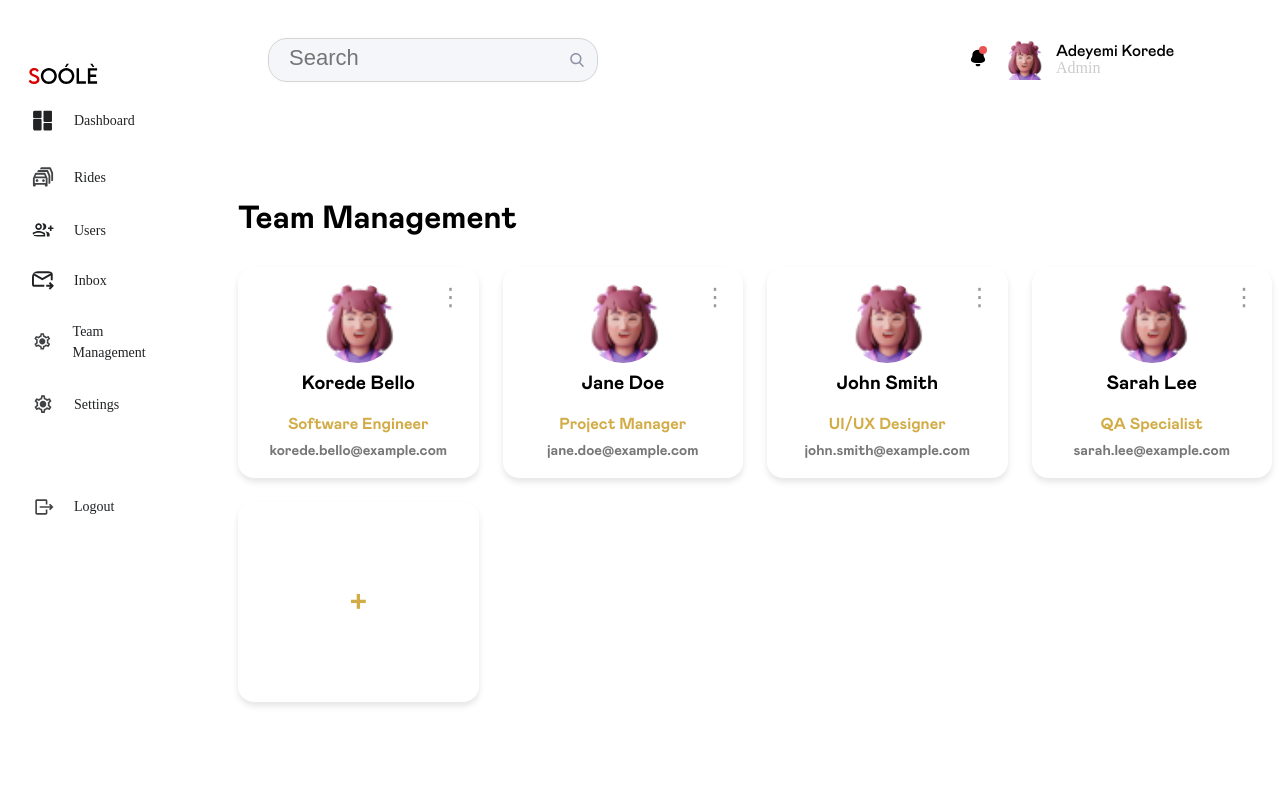
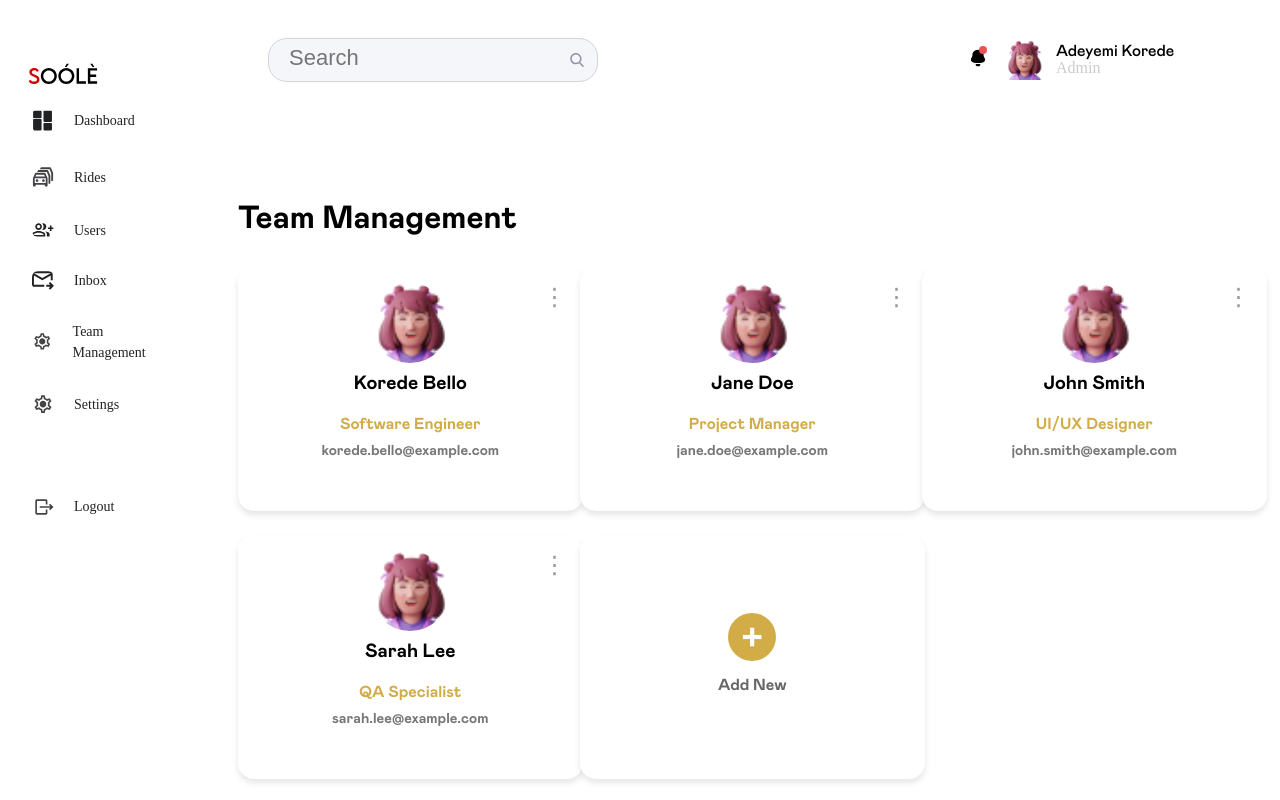
Before and after one commit to clinton401/soole-admin-hosting, a Next.js app: page /management in a window 1280 px wide. Built offline with nearby package versions, Linux system fonts and the light colour scheme.

Commit message:
team management page

```diff
--- a/src/app/management/page.tsx
+++ b/src/app/management/page.tsx
@@ -80,7 +80,10 @@ const TeamManagement = () => {
           </div>
         ))}
         <div className="add-card" onClick={addNewProfile}>
-          <span className="add-icon">+</span>
+        <div className="add-icon-container">
+    <span className="add-icon">+</span>
+  </div>
+  <p className="add-text">Add New</p>
         </div>
       </div>
     </div>
--- a/src/styles/components/management.scss
+++ b/src/styles/components/management.scss
@@ -1,8 +1,9 @@
 .profile-container {
     display: grid;
-    grid-template-columns: repeat(auto-fill, minmax(200px, 1fr));
+    grid-template-columns: repeat(auto-fill, minmax(280px, 1fr));
     gap: 1.5rem;
     margin-top: 2rem;
+    margin-inline-end: 2rem;
   }
 
   .profile-card {
@@ -12,6 +13,8 @@
     box-shadow: 0 4px 6px rgba(0, 0, 0, 0.1);
     padding: 1rem;
     text-align: center;
+    height: 15.25rem;
+    width: 21.5333rem;
   }
 
   .menu-button {
@@ -48,22 +51,49 @@
 
   .add-card {
     display: flex;
+    flex-direction: column;
     justify-content: center;
     align-items: center;
     background: #fff;
-    // border: 2px dashed #d2ac47;
     border-radius: 1rem;
-    height: 200px;
+    height: 15.25rem;
+    width: 21.5333rem;
     box-shadow: 0 4px 6px rgba(0, 0, 0, 0.1);
     cursor: pointer;
+    position: relative;
+  }
+
+  .add-icon-container {
+    position: relative;
+    display: flex;
+    justify-content: center;
+    align-items: center;
+    margin-bottom: 1rem; /* Add space between the icon and text */
+  }
+
+  .add-icon-container::before {
+    content: '';
+    position: absolute;
+    width: 3rem;
+    height: 3rem;
+    background-color: #d2ac47; /* Yellow background */
+    border-radius: 50%;
+    z-index: 1;
   }
 
   .add-icon {
-    font-size: 2rem;
-    color: #d2ac47;
-    font-weight: bold;
+    font-size: 2.5rem;
+    color: #fff; /* Icon color matches parent */
+    z-index: 2; /* Ensure the icon is above the yellow circle */
+    position: relative;
   }
 
+  .add-text {
+    font-size: 1rem;
+    color: #666;
+    margin: 0;
+    text-align: center;
+  }
 
   .popup-menu {
     position: absolute;
```
